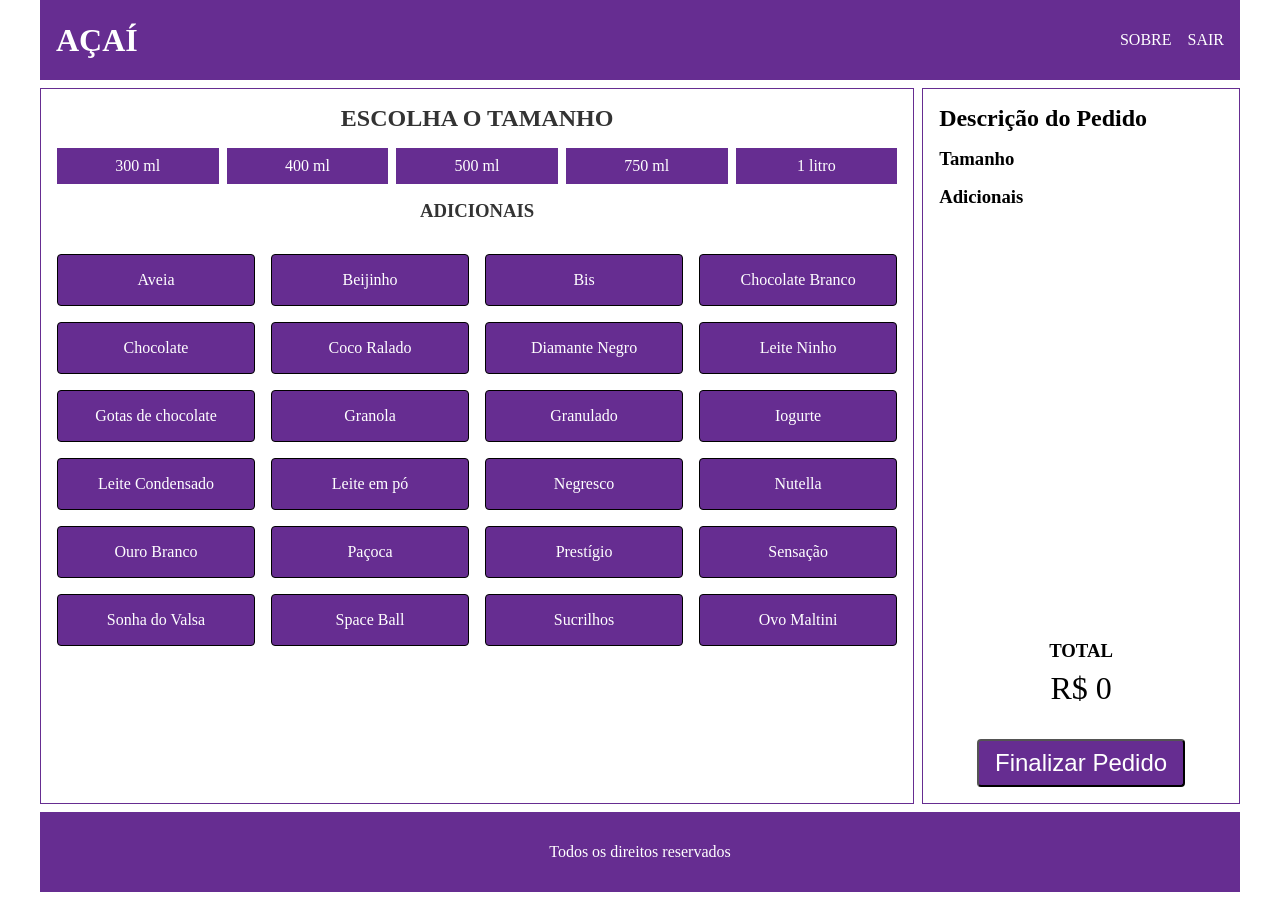
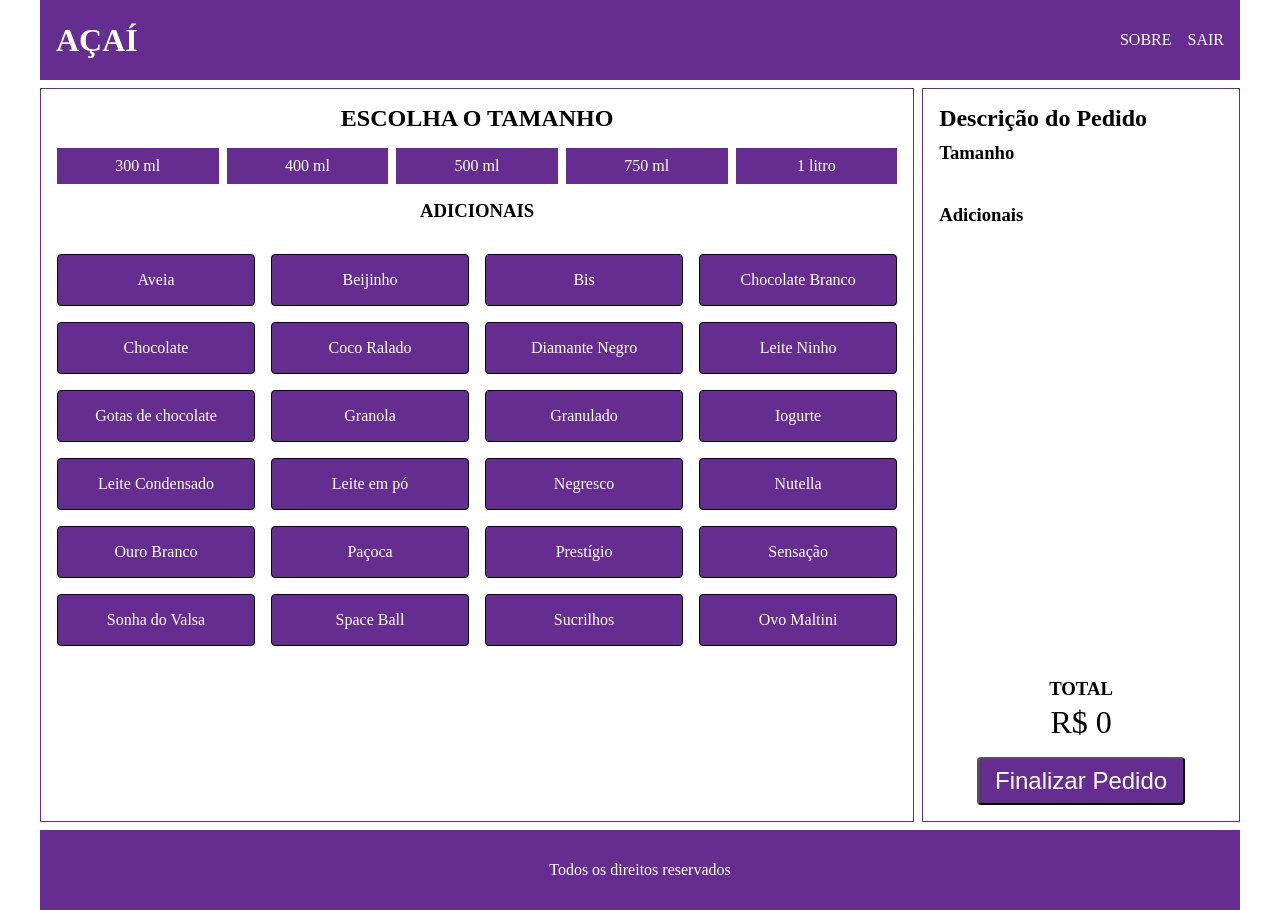
Before and after one commit to pablohpaiva22/acai, a React (Create React App) app: page / in a window 1280 px wide. Built offline with nearby package versions, Linux system fonts and the light colour scheme.

Commit message:
css secondbox home

```diff
--- a/src/components/Home.js
+++ b/src/components/Home.js
@@ -82,6 +82,7 @@ const Home = () => {
         <h2 className={styles.secondBoxTitle}>Descrição do Pedido</h2>
 
         <OrderSize size={size} />
+
         <OrderIncrement increment={increment} />
 
         <h3 className={styles.secondBoxSubtitle}>TOTAL</h3>
--- a/src/components/Home.module.css
+++ b/src/components/Home.module.css
@@ -11,7 +11,7 @@
 }
 
 .firstBoxTitle {
-  color: #333;
+  color: #000;
   text-align: center;
   margin: 1rem;
 }
@@ -19,26 +19,29 @@
 .secondBox {
   border: 1px solid #662d91;
   padding: 1rem;
+  display: flex;
+  flex-direction: column;
 }
 
 .secondBoxTitle {
-  margin-bottom: 1rem;
+  margin-bottom: 0.5rem;
 }
 
 .secondBoxSubtitle {
-  margin-bottom: 0.5rem;
   text-align: center;
+  margin-bottom: 0.25rem;
 }
 
 .secondBoxTotal {
   font-size: 2rem;
   text-align: center;
+  margin-bottom: 1rem;
 }
 
 .secondBoxBtn {
   display: block;
   font-size: 1.5rem;
-  margin: 2rem auto 0;
+  margin: 0 auto 0;
   padding: 0.5rem 1rem;
   border-radius: 0.25rem;
   background: #662d91;
--- a/src/components/Home/OrderIncrement.js
+++ b/src/components/Home/OrderIncrement.js
@@ -4,7 +4,7 @@ import styles from "./OrderIncrement.module.css";
 const Order = ({ increment }) => {
   return (
     <>
-      <h3>Adicionais</h3>
+      <h3 className={styles.title}>Adicionais</h3>
       <ul className={styles.itensList}>
         {increment.map((item, index) => {
           return (
--- a/src/components/Home/OrderIncrement.module.css
+++ b/src/components/Home/OrderIncrement.module.css
@@ -1,11 +1,16 @@
 .itensList {
-  min-height: 400px;
+  min-height: 416px;
   margin-bottom: 2rem;
+}
+
+.title {
+  margin-top: 1rem;
+  margin-bottom: 0.25rem;
 }
 
 .itensList li {
   display: flex;
-  gap: 0.25rem;
+  gap: 1rem;
 }
 
 .itensList li p {
--- a/src/components/Home/OrderSize.js
+++ b/src/components/Home/OrderSize.js
@@ -6,7 +6,11 @@ const OrderSize = ({ size }) => {
     <div className={styles.sizeContainer}>
       <h3 className={styles.title}>Tamanho</h3>
       {size.map((item, index) => {
-        return <p key={index}>{item.name}</p>;
+        return (
+          <p className={styles.size} key={index}>
+            {item.name}
+          </p>
+        );
       })}
     </div>
   );
--- a/src/components/Home/OrderSize.module.css
+++ b/src/components/Home/OrderSize.module.css
@@ -1,3 +1,7 @@
 .sizeContainer {
-  margin-bottom: 1rem;
+  min-height: 3rem;
 }
+
+.title {
+  margin: 0.125rem 0;
+}
```
